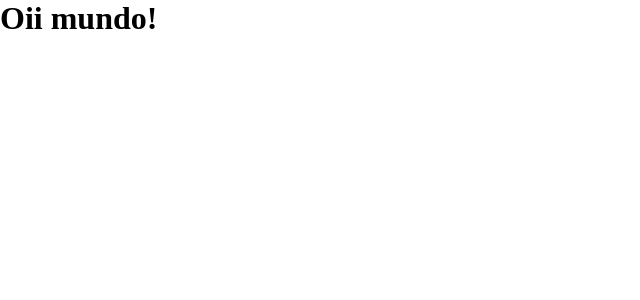
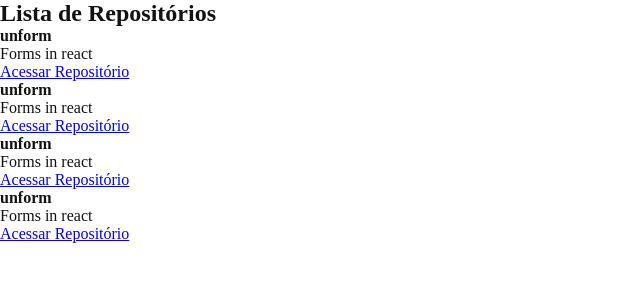
Before and after one commit to ISXDora/Ignite-lessons-training, a React app in the folder chapter-I/01-github-explorer/: page / in a window 1280 px wide. Shown: the top 300 px of the page, without its empty margins (0-640 px from the left). Built offline with nearby package versions, Linux system fonts and the light colour scheme.

Commit message:
feat: iniciando com componentes/import/export

```diff
--- a/chapter-I/01-github-explorer/public/global.scss
+++ b/chapter-I/01-github-explorer/public/global.scss
@@ -5,5 +5,6 @@
 }
 
 body {
-    font: 'Arial', 'Helvetica', sans-serif;
+    font: 16px 'Arial' 'Helvetica Neue', sans-serif;
+    color: #121214
 }
--- a/chapter-I/01-github-explorer/src/App.jsx
+++ b/chapter-I/01-github-explorer/src/App.jsx
@@ -1,7 +1,11 @@
 import {React} from 'react';
 import '../public/global.scss'
 
+import { RepositoryList } from './components/RepositoryList';
+
 export function App(){
 
-    return <h1>Oii mundo!</h1>
+    return (
+        <RepositoryList/>
+    )
 }
--- /dev/null
+++ b/chapter-I/01-github-explorer/src/components/RepositoryItem.jsx
@@ -0,0 +1,9 @@
+export function RepositoryItem(){
+    return (
+        <li>
+            <strong>unform</strong>
+            <p>Forms in react</p>
+            <a href="#">Acessar Repositório</a>
+        </li>
+    )
+}
--- /dev/null
+++ b/chapter-I/01-github-explorer/src/components/RepositoryList.jsx
@@ -0,0 +1,15 @@
+import { RepositoryItem } from "./RepositoryItem";
+
+export function RepositoryList(){
+    return (
+        <section className="repository-list">
+            <h1>Lista de Repositórios</h1>
+            <ul>
+               <RepositoryItem/>
+               <RepositoryItem/>
+               <RepositoryItem/>
+               <RepositoryItem/>
+           </ul>
+        </section>
+    )
+}
```
Also changed, not shown: 1 other file (tests, documents, lock files or other folders).
